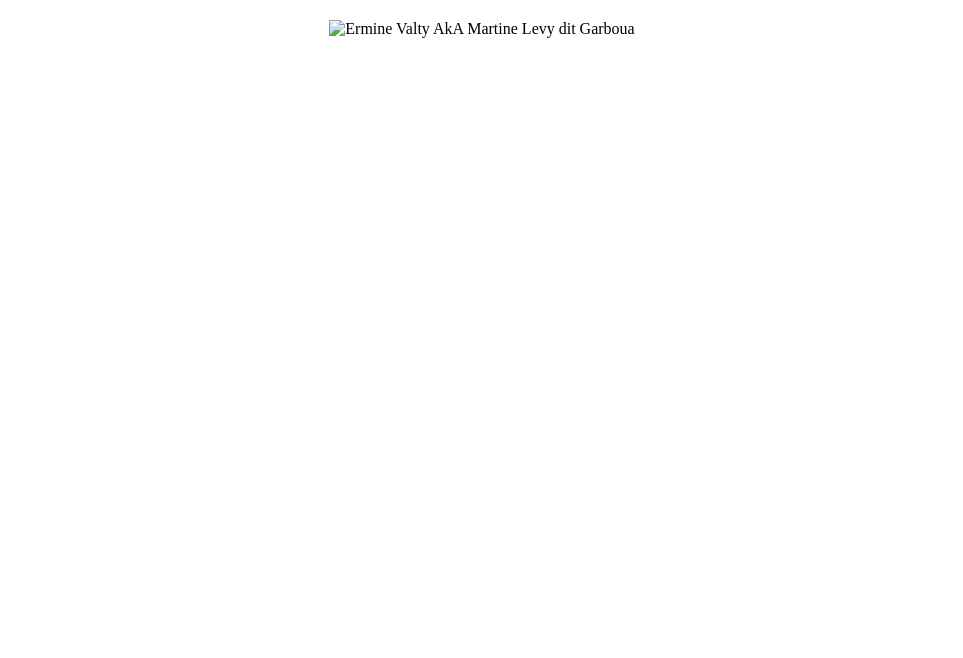
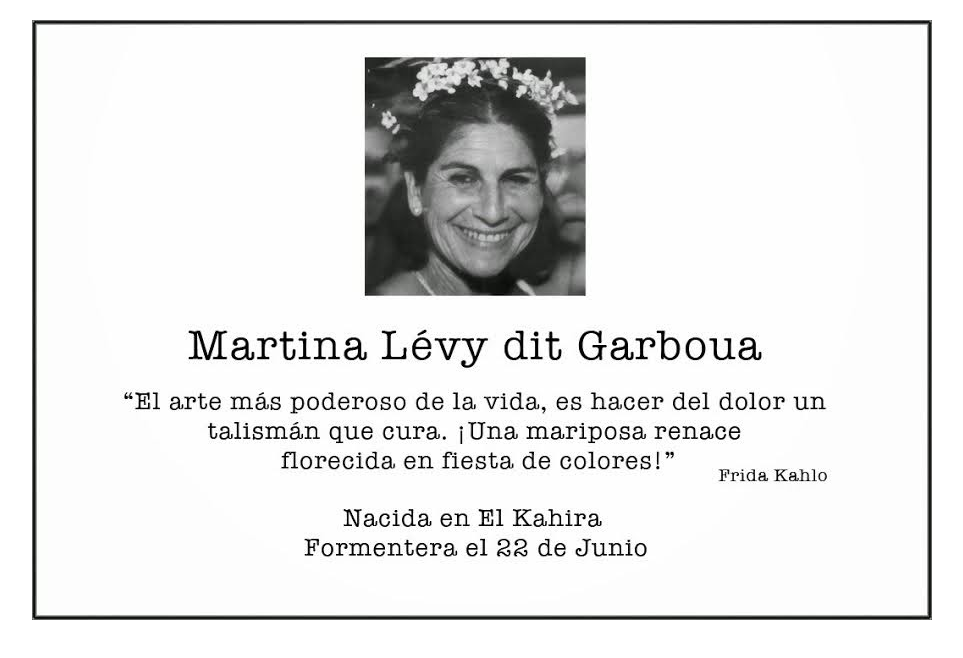
Before and after one commit to micheldegeofroy/erminevalty, a plain HTML site: page index.html in a window 1280 px wide. Shown: the whole page, without its empty margins (158-1121 px from the left). Drawn offline with Linux system fonts and the light colour scheme.

Commit message:
Update index.html

```diff
--- a/index.html
+++ b/index.html
@@ -18,6 +18,6 @@
     </style>
 </head>
 <body>
-    <img src="erminevalty.jpg" alt="Ermine Valty AkA Martine Levy dit Garboua">
+    <img src="erminevalty.jpeg" alt="Ermine Valty AkA Martine Levy dit Garboua">
 </body>
 </html>
```
